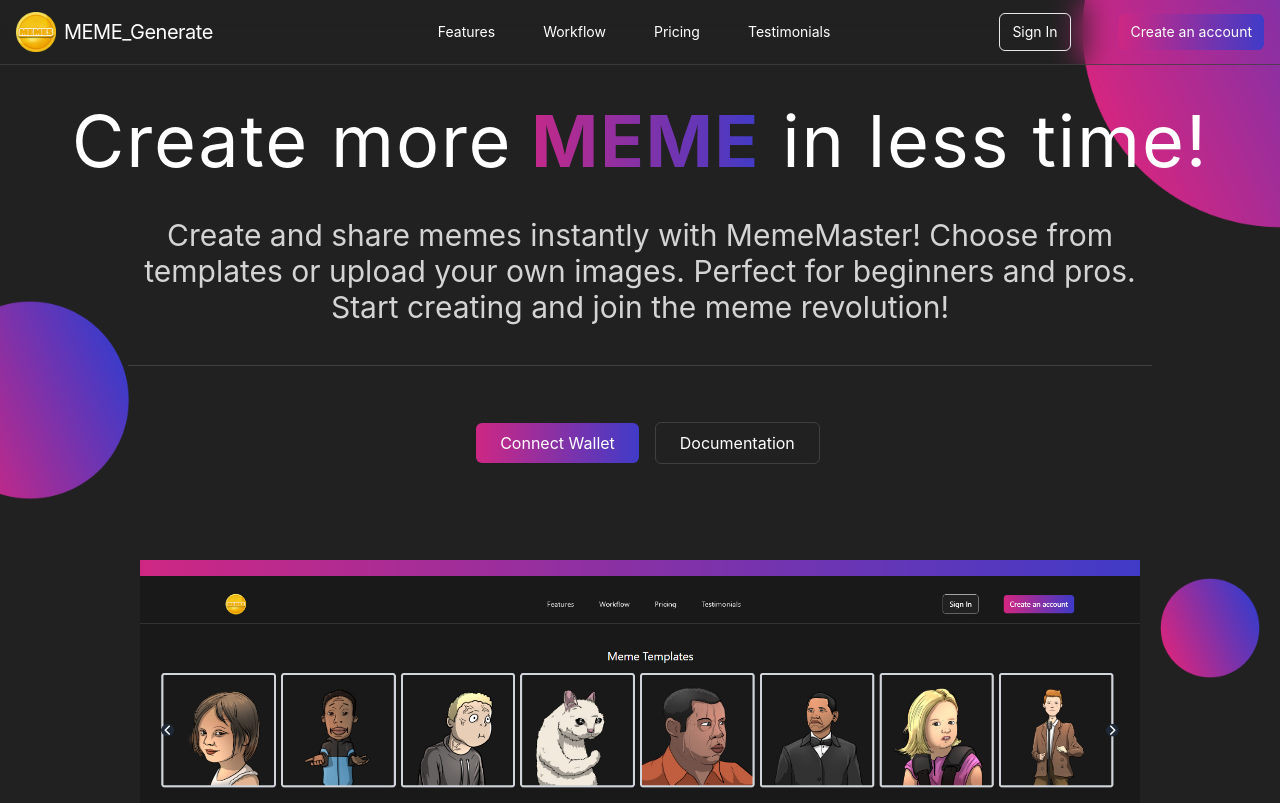
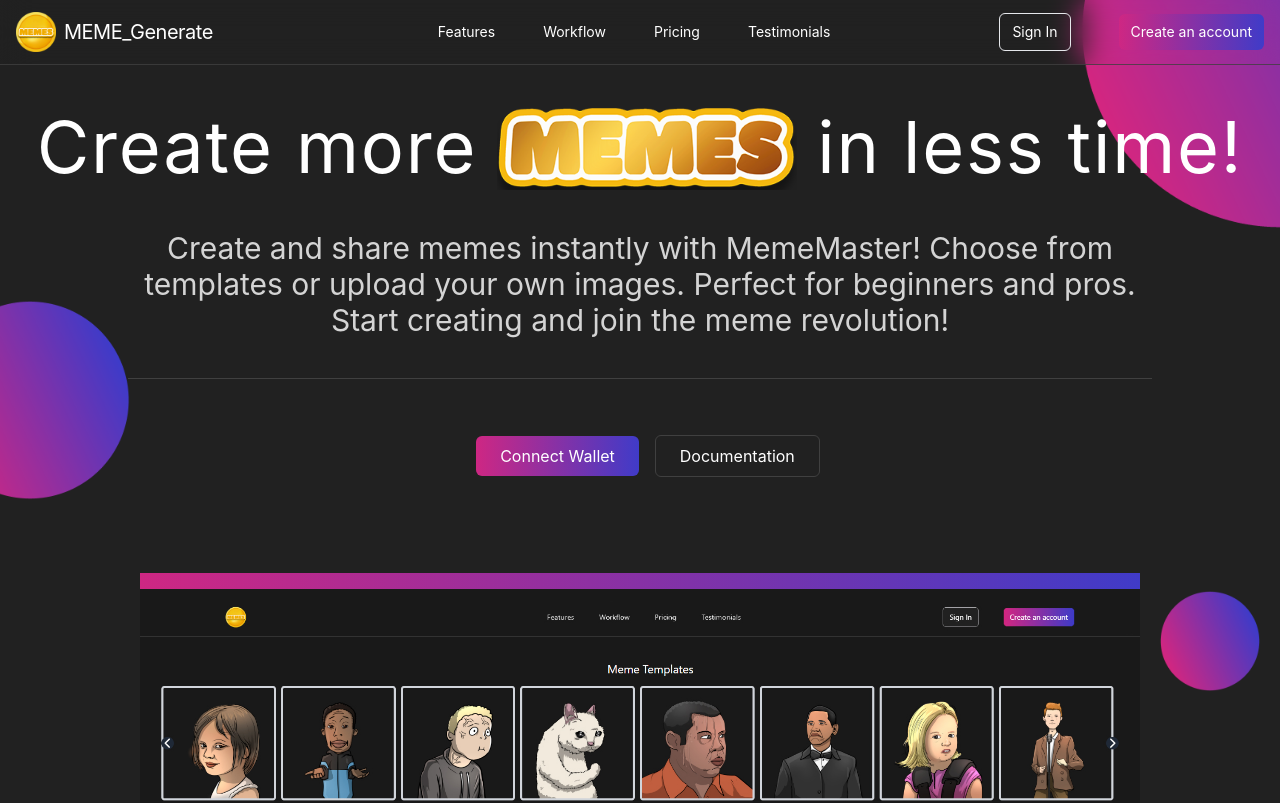
Before and after one commit to diduladishan/collage-test-project, a React (Vite) app: page / in a window 1280 px wide. Shown: the top 803 px of the page. Built offline with nearby package versions, Linux system fonts and the light colour scheme.

Commit message:
Home page colors and text logo updated

```diff
--- a/src/components/Hero.jsx
+++ b/src/components/Hero.jsx
@@ -1,4 +1,5 @@
 import Hero from "../assets/hero1.jpg"
+import TextLogo from "../assets/newl-01.png"
 import "../components/homestyle.css"
 import Footer from "./Footer"
 import Navbar from "./Navbar"
@@ -9,14 +10,16 @@ const HeroSection = () => {
     <div className="background-wrapper">
       <Navbar />
       <div className="mt-6 flex flex-col items-center lg:mt-10">
-        <h1 className="text-center text-3xl tracking-wide sm:text-4xl md:text-5xl lg:text-6xl xl:text-7xl">
-          Create more
-          <span className="bg-gradient-to-r from-[#ce2783] to-[#403bc8] bg-clip-text font-bold text-transparent">
-            {" "}
-            MEME
-          </span>{" "}
-          in less time!
-        </h1>
+        <div className="flex items-center justify-center">
+          <h1 className="text-center text-3xl tracking-wide sm:text-4xl md:text-5xl lg:text-6xl xl:text-7xl">
+            Create more
+          </h1>
+          <img src={TextLogo} className="mx-5 w-[300px]" />
+          <h1 className="text-center text-3xl tracking-wide sm:text-4xl md:text-5xl lg:text-6xl xl:text-7xl">
+            in less time!
+          </h1>
+        </div>
+
         <p
           className="ml-4 mr-4 mt-6 max-w-full text-center
   text-base text-neutral-300 sm:ml-6
@@ -30,7 +33,6 @@ const HeroSection = () => {
           Start creating and join the meme revolution!
           <footer className="mt-6 border-t border-neutral-700 sm:mt-8 md:mt-10"></footer>
         </p>
-
         <div className="my-6 flex flex-col items-center justify-center sm:my-8 sm:flex-row md:my-10 lg:my-12 xl:my-14">
           <a
             href="#"
```
Also changed, not shown: src/assets/newl-01.png (added).
